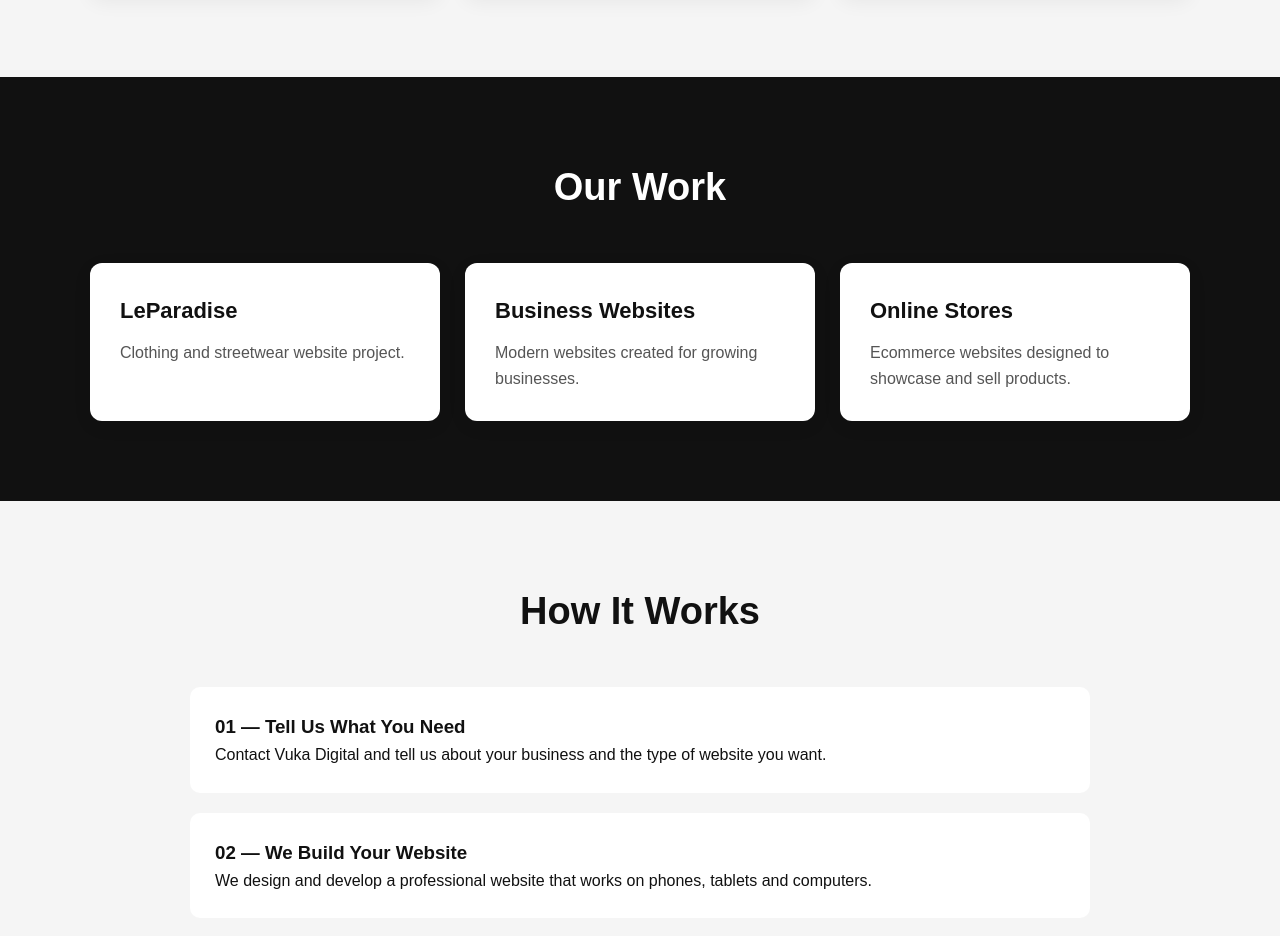
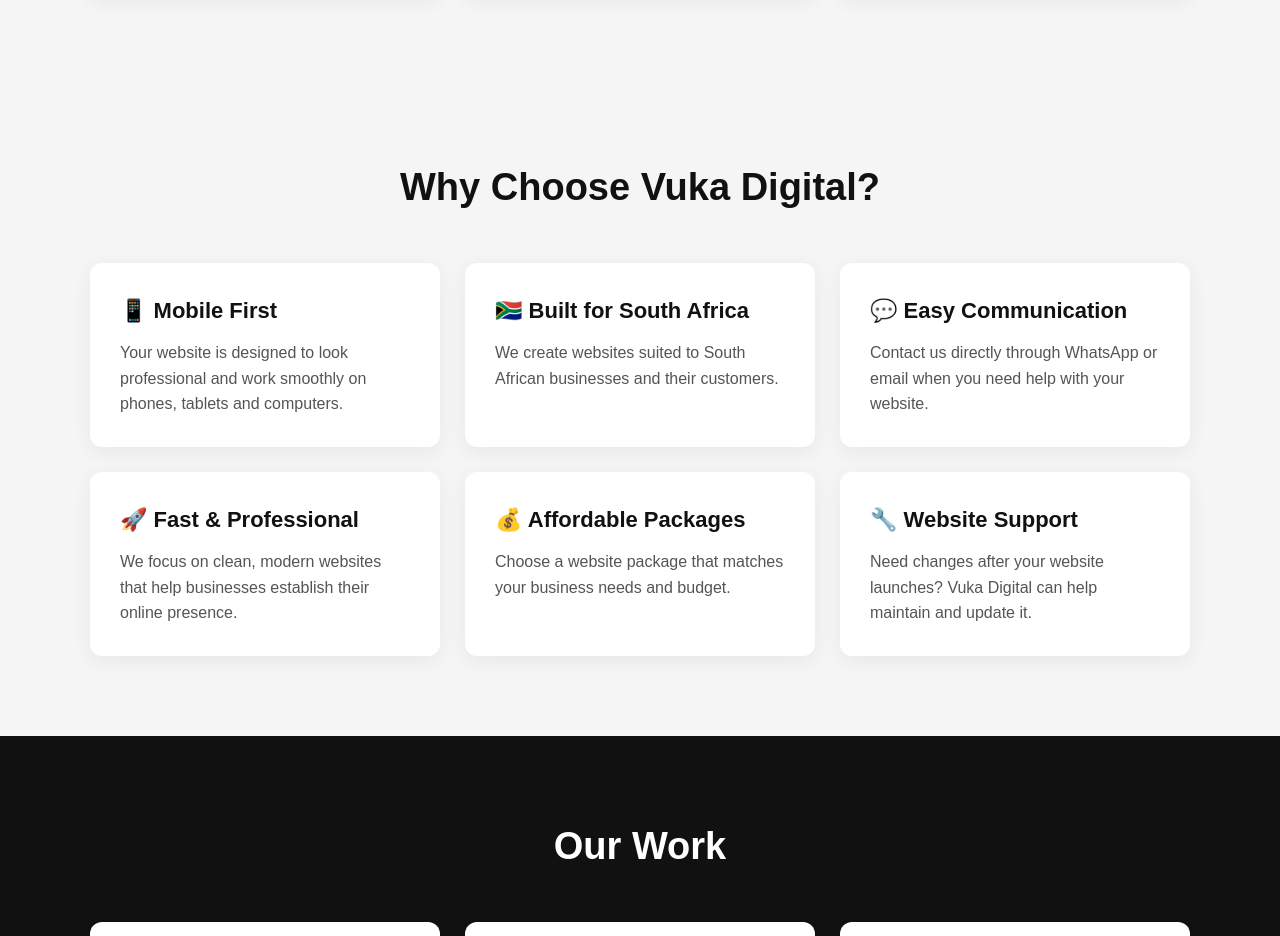
Before and after one commit to leparadiseofficial/vuka-digital-website, a plain HTML site: page index.html in a window 1280 px wide. Shown: the part 1743-2679 px from the top of the page. Drawn offline with Linux system fonts and the light colour scheme.

Commit message:
Add Why Choose Vuka Digital section

```diff
--- a/index.html
+++ b/index.html
@@ -319,6 +319,64 @@
 
   </section>
 
+  <section id="why-us">
+
+  <h2 class="section-title">Why Choose Vuka Digital?</h2>
+
+  <div class="services">
+
+    <div class="card">
+      <h3>📱 Mobile First</h3>
+      <p>
+        Your website is designed to look professional
+        and work smoothly on phones, tablets and computers.
+      </p>
+    </div>
+
+    <div class="card">
+      <h3>🇿🇦 Built for South Africa</h3>
+      <p>
+        We create websites suited to South African
+        businesses and their customers.
+      </p>
+    </div>
+
+    <div class="card">
+      <h3>💬 Easy Communication</h3>
+      <p>
+        Contact us directly through WhatsApp or email
+        when you need help with your website.
+      </p>
+    </div>
+
+    <div class="card">
+      <h3>🚀 Fast & Professional</h3>
+      <p>
+        We focus on clean, modern websites that help
+        businesses establish their online presence.
+      </p>
+    </div>
+
+    <div class="card">
+      <h3>💰 Affordable Packages</h3>
+      <p>
+        Choose a website package that matches your
+        business needs and budget.
+      </p>
+    </div>
+
+    <div class="card">
+      <h3>🔧 Website Support</h3>
+      <p>
+        Need changes after your website launches?
+        Vuka Digital can help maintain and update it.
+      </p>
+    </div>
+
+  </div>
+
+  </section>
+
 <section id="portfolio" class="portfolio">
 
   <h2 class="section-title">Our Work</h2>
```
